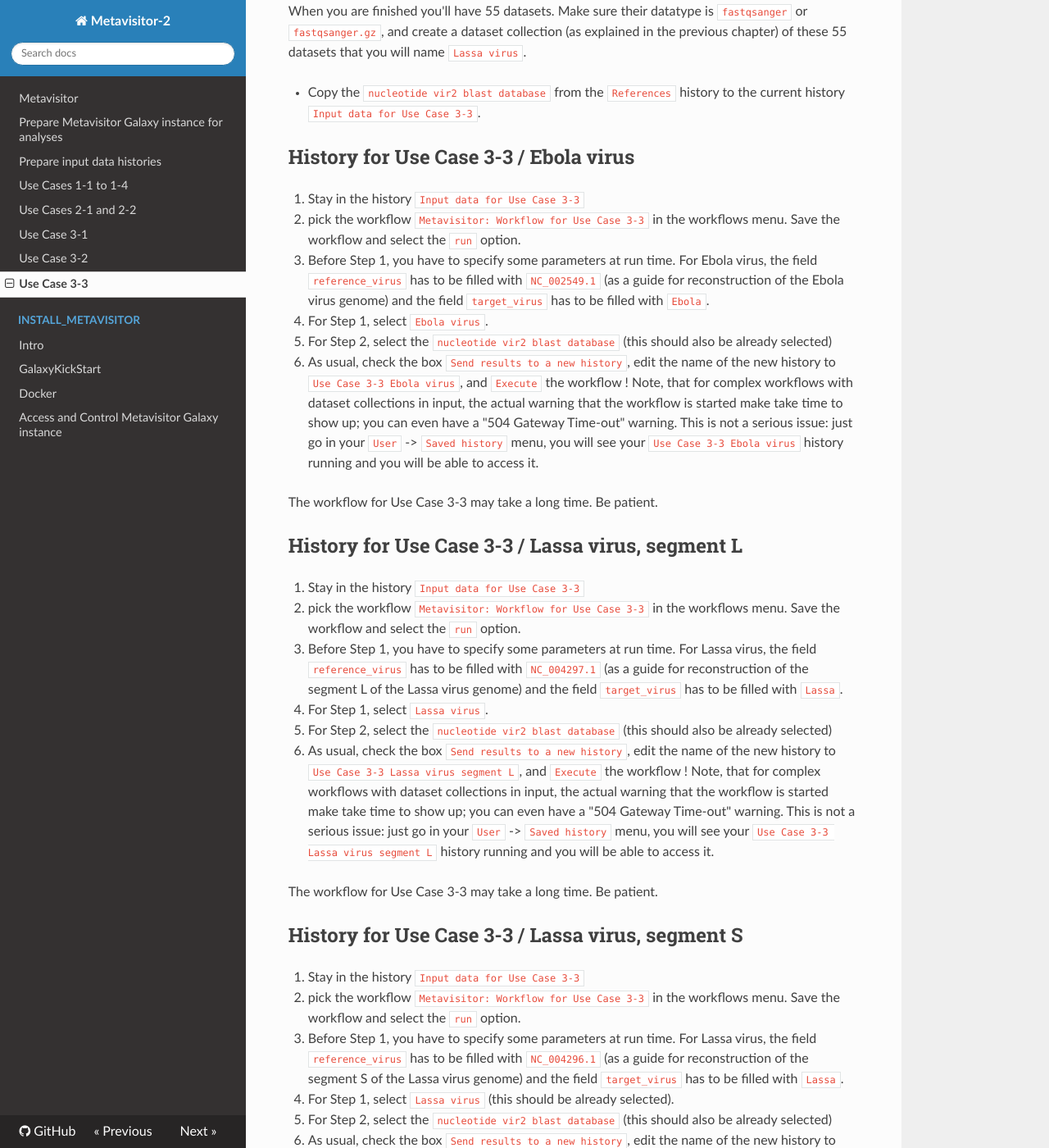
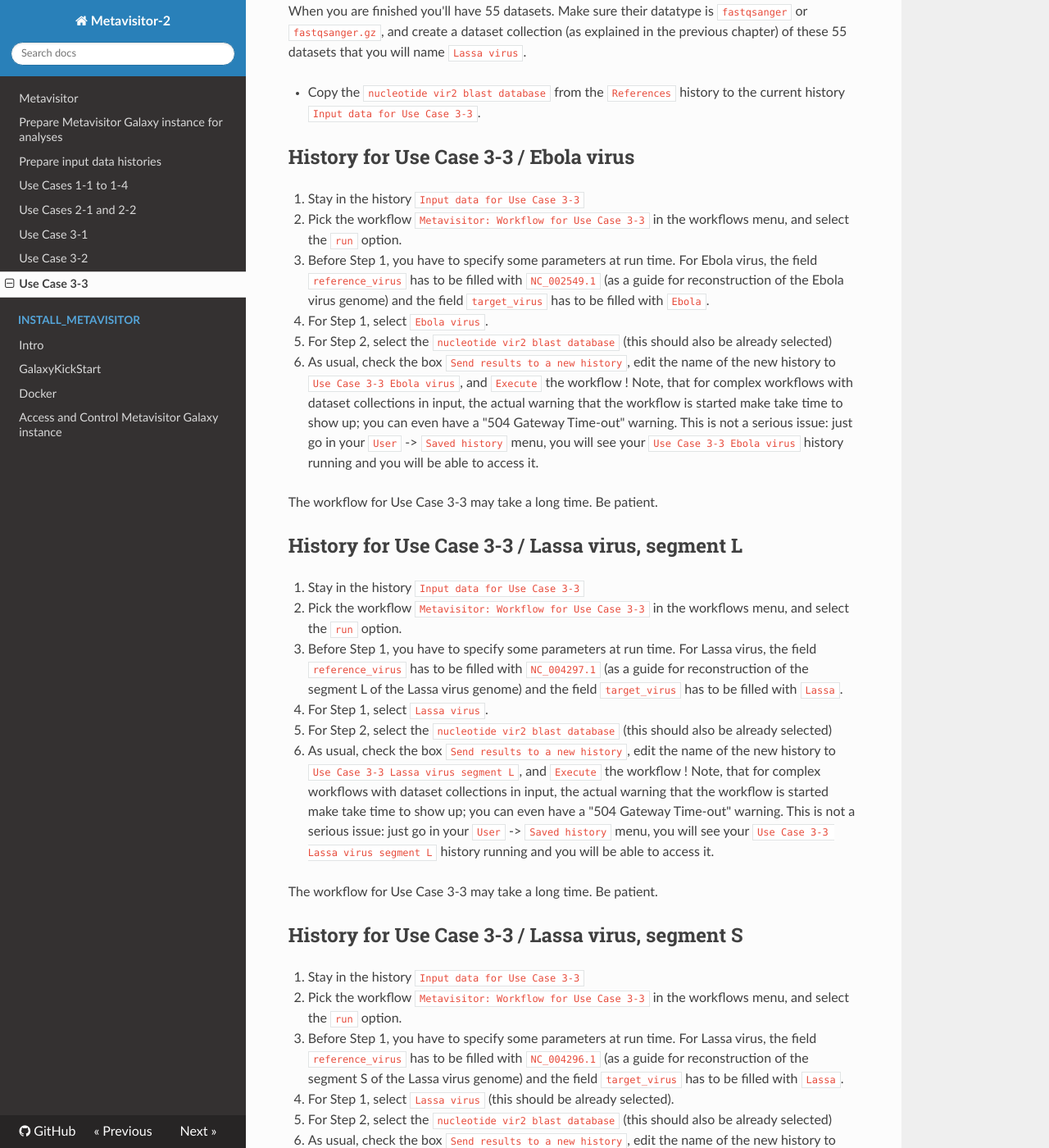
Before and after one commit to ARTbio/metavisitor, an MkDocs documentation site: the page built from docs/use_case_3-3.md, in a window 1280 px wide and 1400 px high, scrolled down 3704 px. Shown: the whole window at 82% size. Built offline with MkDocs 1.6.1, drawn with Linux system fonts in a browser that asks for light colours; nearby versions of some CDN libraries.

Commit message:
minor correctioins

```diff
--- a/docs/use_case_3-3.md
+++ b/docs/use_case_3-3.md
@@ -102,7 +102,7 @@
 
 ## History for Use Case 3-3 / Ebola virus
 1. Stay in the history `Input data for Use Case 3-3`
-- pick the workflow `Metavisitor: Workflow for Use Case 3-3` in the workflows menu. Save the workflow and select the `run` option.
+- Pick the workflow `Metavisitor: Workflow for Use Case 3-3` in the workflows menu, and select the `run` option.
 - Before Step 1, you have to specify some parameters at run time. For Ebola virus, the field `reference_virus` has to be filled with `NC_002549.1` (as a guide for reconstruction of the Ebola virus genome) and the field `target_virus` has to be filled with `Ebola`.
 - For Step 1, select `Ebola virus`.
 - For Step 2, select the `nucleotide vir2 blast database` (this should also be already selected)
@@ -112,7 +112,7 @@
 
 ## History for Use Case 3-3 / Lassa virus, segment L
 1. Stay in the history `Input data for Use Case 3-3`
-- pick the workflow `Metavisitor: Workflow for Use Case 3-3` in the workflows menu. Save the workflow and select the `run` option.
+- Pick the workflow `Metavisitor: Workflow for Use Case 3-3` in the workflows menu, and select the `run` option.
 - Before Step 1, you have to specify some parameters at run time. For Lassa virus, the field `reference_virus` has to be filled with `NC_004297.1` (as a guide for reconstruction of the segment L of the Lassa virus genome) and the field `target_virus` has to be filled with `Lassa`.
 - For Step 1, select `Lassa virus`.
 - For Step 2, select the `nucleotide vir2 blast database` (this should also be already selected)
@@ -122,7 +122,7 @@
 
 ## History for Use Case 3-3 / Lassa virus, segment S
 1. Stay in the history `Input data for Use Case 3-3`
-- pick the workflow `Metavisitor: Workflow for Use Case 3-3` in the workflows menu. Save the workflow and select the `run` option.
+- Pick the workflow `Metavisitor: Workflow for Use Case 3-3` in the workflows menu, and select the `run` option.
 - Before Step 1, you have to specify some parameters at run time. For Lassa virus, the field `reference_virus` has to be filled with `NC_004296.1` (as a guide for reconstruction of the segment S of the Lassa virus genome) and the field `target_virus` has to be filled with `Lassa`.
 - For Step 1, select `Lassa virus` (this should be already selected).
 - For Step 2, select the `nucleotide vir2 blast database` (this should also be already selected)
```
